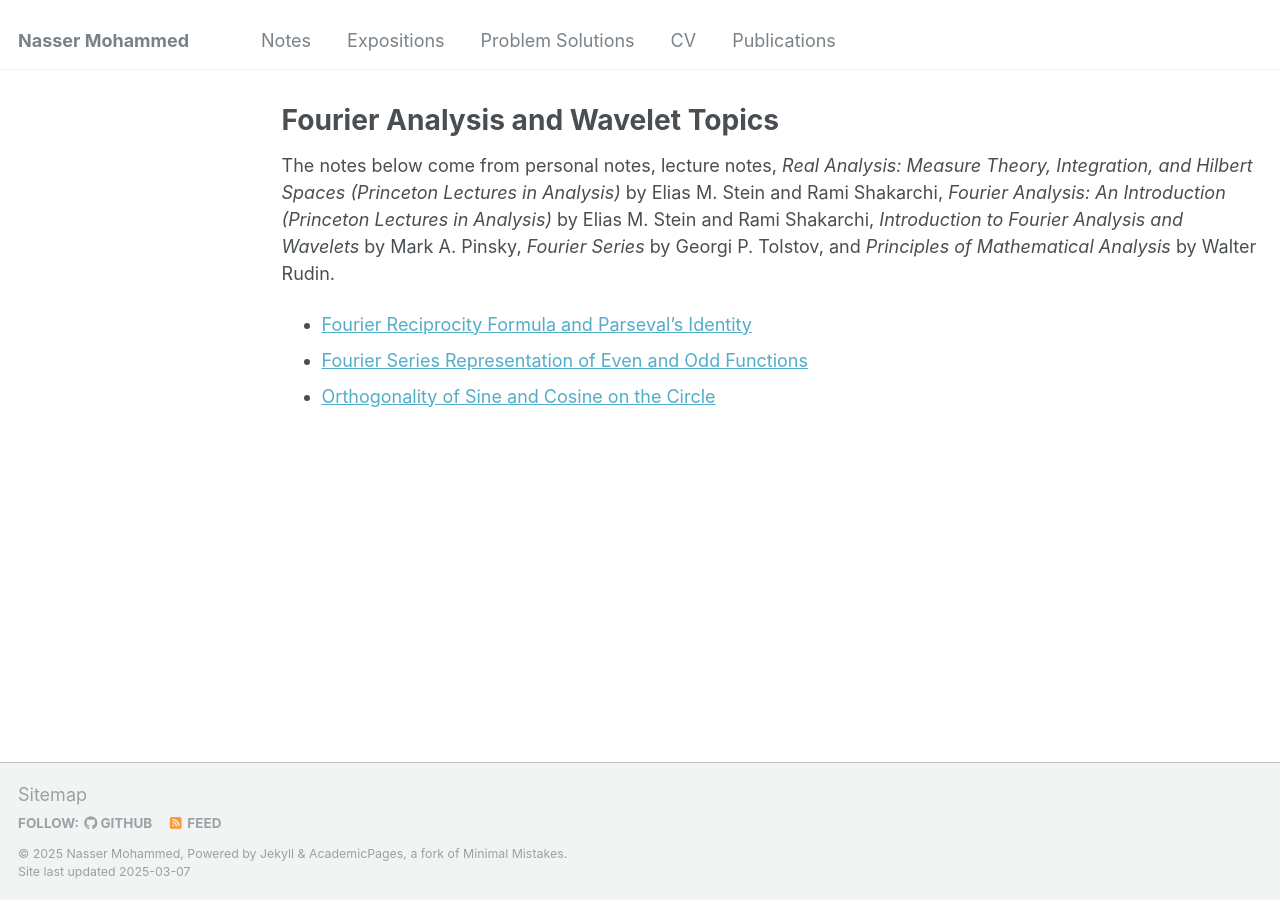
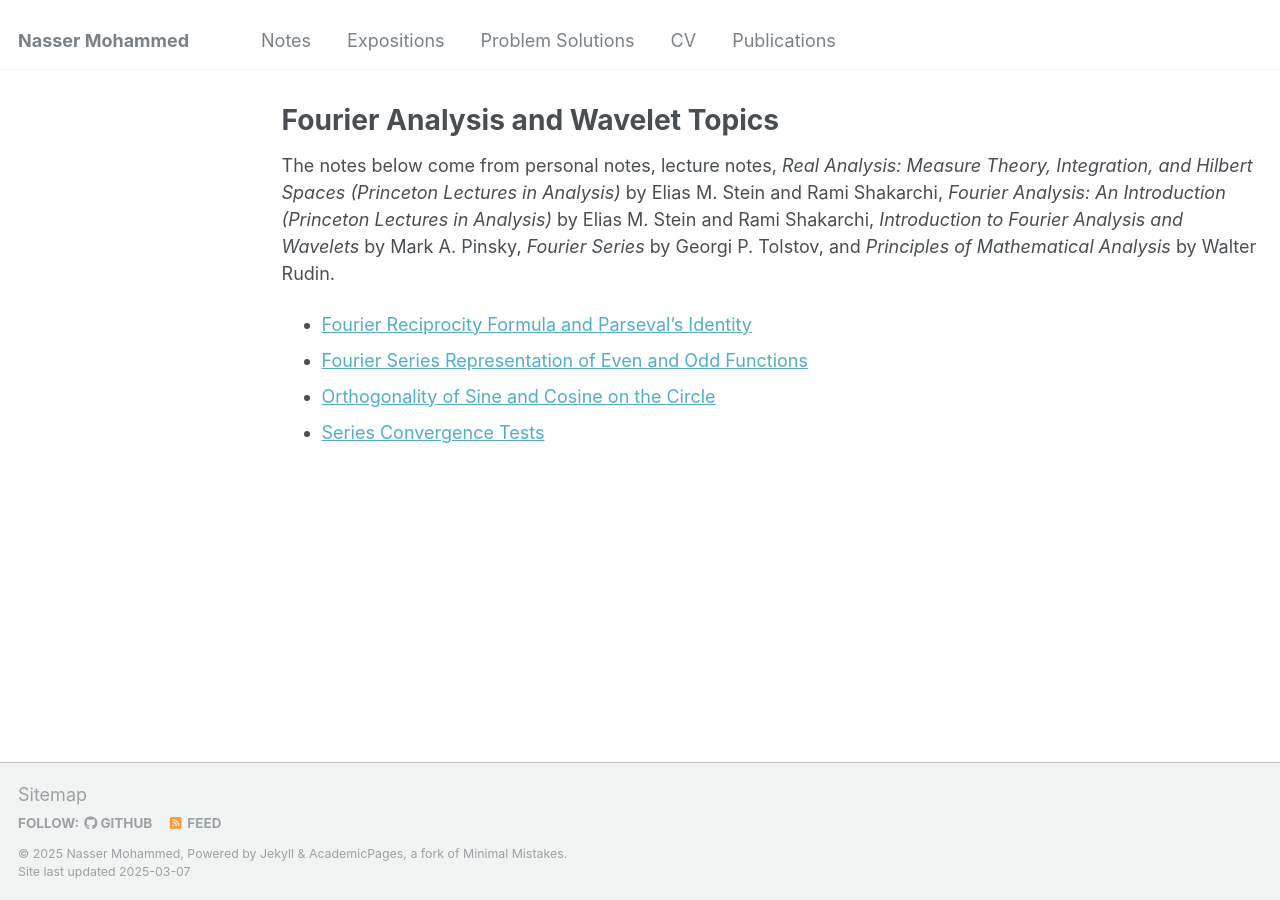
Before and after one commit to Nasser-Mohammed/Nasser-Mohammed.github.io, a Jekyll site: the page built from _pages/notes/Fourier-Analysis/nav.md, in a window 1280 px wide. Built offline with Jekyll 4.4.1, drawn with Linux system fonts in a browser that asks for light colours.

Commit message:
Update nav.md

```diff
--- a/_pages/notes/Fourier-Analysis/nav.md
+++ b/_pages/notes/Fourier-Analysis/nav.md
@@ -9,3 +9,4 @@ The notes below come from personal notes, lecture notes, *Real Analysis: Measure
 - [Fourier Reciprocity Formula and Parseval's Identity](parseval-identity.md)
 - [Fourier Series Representation of Even and Odd Functions](odd-even-fourier-rep.md)
 - [Orthogonality of Sine and Cosine on the Circle](trig-orthogonality.md)
+- [Series Convergence Tests](series-convergence.md)
```
